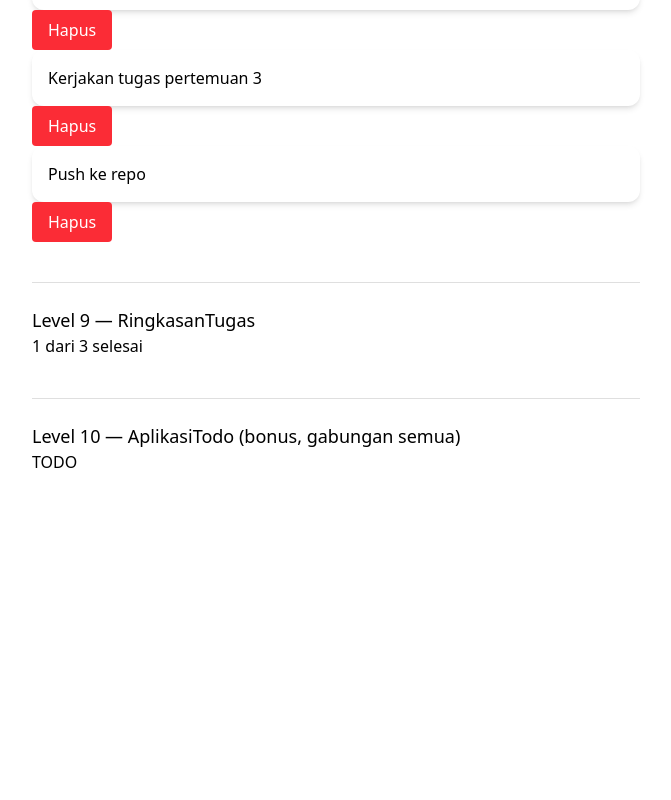
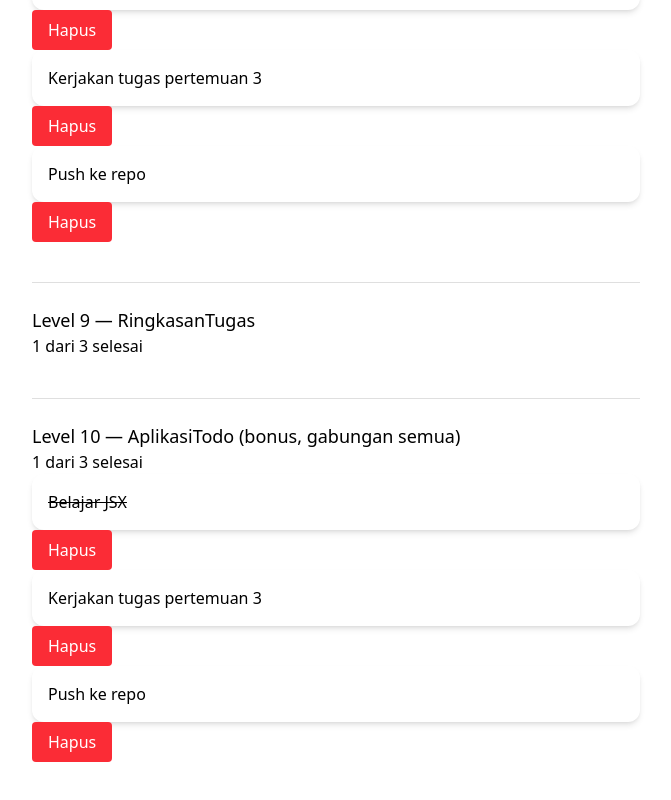
Before and after one commit to webdev-if-its/frontend-5053241045, a React (Vite) app in the folder pertemuan-03/: page / in a window 1280 px wide. Shown: the part 1370-2170 px from the top of the page, without its empty margins (304-975 px from the left). Before the commit the page ends 1908 px from the top, so only its background shows below. Built offline with nearby package versions, Linux system fonts and the light colour scheme.

Commit message:
pertemuan-03: level 10 selesai

```diff
--- a/pertemuan-03/src/components/AplikasiTodo.tsx
+++ b/pertemuan-03/src/components/AplikasiTodo.tsx
@@ -9,7 +9,17 @@
 // bagian mana dari conditional rendering atau Tailwind pertemuan ini yang
 // paling mengubah cara berpikirmu dibanding menulis HTML/CSS biasa?
 //
+
+import type { Tugas } from "../types";
+import { RingkasanTugas } from "./RingkasanTugas";
+import { DaftarTugasLengkap } from "./DaftarTugasLengkap";
+
 // Lihat SOAL.md untuk kontrak lengkap.
-export function AplikasiTodo(props: any) {
-  return <p>TODO</p>
+export function AplikasiTodo(props: { tugas: Tugas[]; onHapus: (id: string) => void }) {
+  return (
+    <div>
+      <RingkasanTugas tugas={props.tugas} />
+      <DaftarTugasLengkap tugas={props.tugas} onHapus={props.onHapus} />
+    </div>
+  );
 }
```
Also changed, not shown: 1 other file (tests, documents, lock files or other folders).
